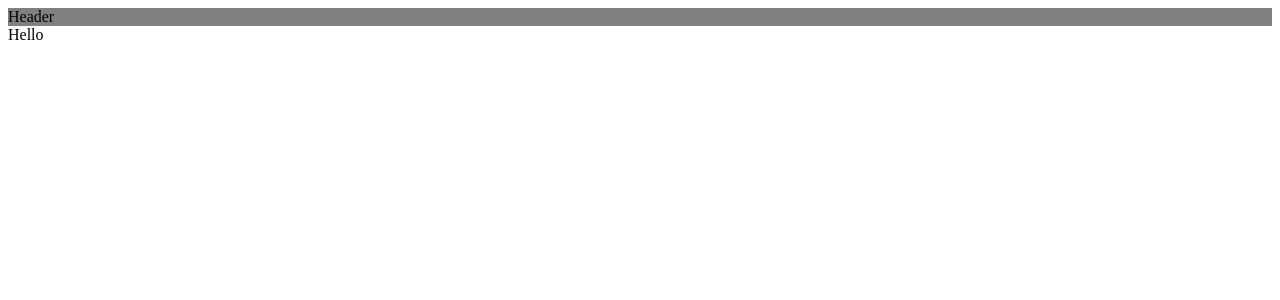
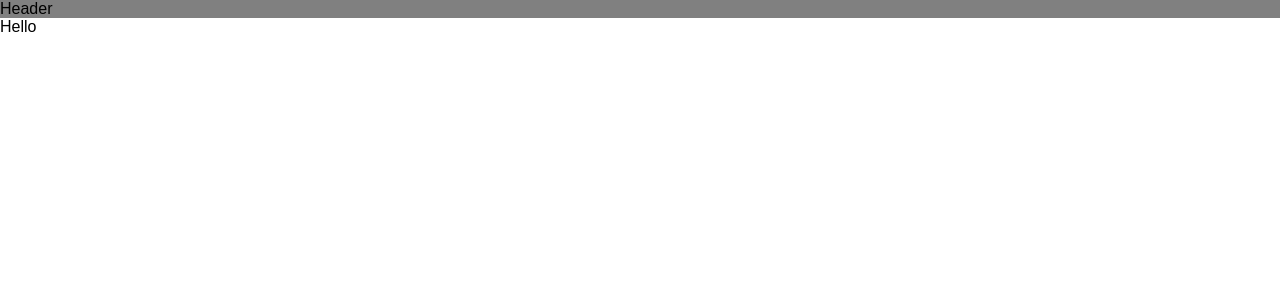
Before and after one commit to EthanChenYen-Peng/personal_site_next, a Next.js app: page / in a window 1280 px wide. Shown: the top 300 px of the page. Built offline with nearby package versions, Linux system fonts and the light colour scheme.

Commit message:
adding global style

```diff
--- a/package.json
+++ b/package.json
@@ -17,6 +17,7 @@
   "devDependencies": {
     "@types/node": "17.0.21",
     "@types/react": "17.0.39",
+    "@types/styled-components": "^5.1.23",
     "babel-plugin-styled-components": "^2.0.6",
     "eslint": "8.10.0",
     "eslint-config-next": "12.1.0",
--- /dev/null
+++ b/src/pages/globals.styled.ts
@@ -0,0 +1,15 @@
+import { createGlobalStyle } from "styled-components";
+export const GlobalStyle = createGlobalStyle`
+  @import url('https://fonts.googleapis.com/css2?family=Mulish:wght@200;300;400&family=Poppins:wght@400;500;600;700&family=Work+Sans:wght@300;400;500;600&display=swap');
+  *, *::before, *::after {
+    box-sizing: border-box;
+  }
+  * {
+    margin: 0;
+  }
+  html, body {
+    height: 100%;
+    font-family: 'Work Sans', sans-serif;
+  }
+
+`;
--- a/src/pages/index.tsx
+++ b/src/pages/index.tsx
@@ -1,9 +1,11 @@
 import type { NextPage } from "next";
 import Header from "@/components/navigation/Header";
+import { GlobalStyle } from './globals.styled'
 
 const Home: NextPage = () => {
   return (
     <>
+    <GlobalStyle/>
       <Header />
       Hello
     </>
--- a/src/styles/globals.css
+++ /dev/null
@@ -1,16 +0,0 @@
-html,
-body {
-  padding: 0;
-  margin: 0;
-  font-family: -apple-system, BlinkMacSystemFont, Segoe UI, Roboto, Oxygen,
-    Ubuntu, Cantarell, Fira Sans, Droid Sans, Helvetica Neue, sans-serif;
-}
-
-a {
-  color: inherit;
-  text-decoration: none;
-}
-
-* {
-  box-sizing: border-box;
-}
--- a/tsconfig.json
+++ b/tsconfig.json
@@ -3,8 +3,7 @@
     "target": "es5",
     "baseUrl": "./src",
     "paths": {
-      "@/components/*": ["components/*"],
-      "@/styles/*": ["styles/*"]
+      "@/components/*": ["components/*"]
     },
     "lib": ["dom", "dom.iterable", "esnext"],
     "allowJs": true,
```
Also changed, not shown: 1 other file (tests, documents, lock files or other folders).
